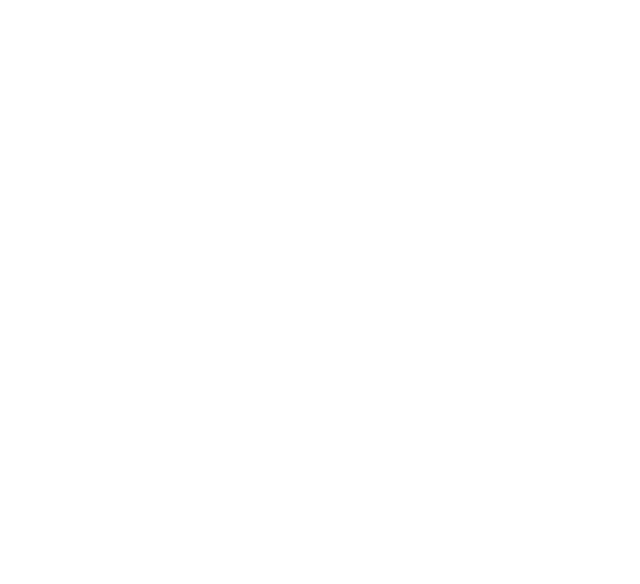
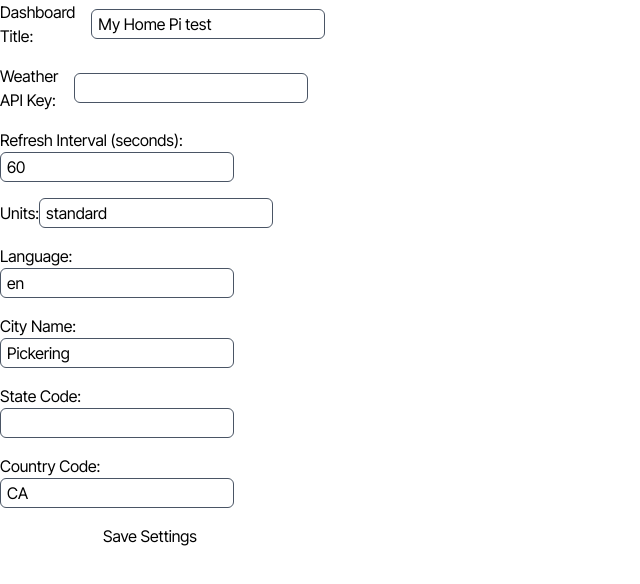
Before and after one commit to jymele/home-dashboard, a Next.js app: page /settings in a window 1280 px wide. Shown: the top 584 px of the page, without its empty margins (0-640 px from the left). Built offline with nearby package versions, Linux system fonts and the light colour scheme.

Commit message:
Implement settings management with form and loading components; remove old config

```diff
--- /dev/null
+++ b/app/Loading.tsx
@@ -0,0 +1,7 @@
+export default async function Loading() {
+    return (
+        <div className="p-2 flex items-center justify-center ring ring-amber-200 rounded-sm">
+            Loading...
+        </div>
+    );
+}
--- a/app/config.ts
+++ /dev/null
@@ -1,15 +0,0 @@
-type Settings = {
-    units: "standard" | "metric" | "imperial",
-    lang: string,
-    city_name: string,
-    state_code?: string,
-    country_code: string
-}
-
-export const settings: Settings = {
-    units: "standard",
-    lang: "en",
-    city_name: "Pickering",
-    state_code:"",
-    country_code: "CA"
-}
--- a/app/globals.css
+++ b/app/globals.css
@@ -1 +1,5 @@
 @import "tailwindcss";
+
+input {
+    @apply border border-gray-600 px-1.5 py-0.5 rounded-md
+}
--- /dev/null
+++ b/app/settings/form.tsx
@@ -0,0 +1,53 @@
+import { getSettings } from '@/lib/settings';
+import { updateSettings } from '@/app/actions';
+
+export default async function SettingsForm() {
+    const settings = await getSettings();
+
+        return (
+            <form action={updateSettings} style={{ display: 'flex', flexDirection: 'column', gap: '1rem', maxWidth: '300px' }}>
+                <div className="flex gap-4 items-center">
+                    <label>Dashboard Title:</label>
+                    <input name="dashboardTitle" defaultValue={settings.dashboardTitle} />
+                </div>
+
+                <div className="flex gap-4 items-center">
+                    <label>Weather API Key:</label>
+                    <input name="weatherApiKey" defaultValue={settings.weatherApiKey} type="password" />
+                </div>
+
+                <label>
+                    Refresh Interval (seconds):
+                    <input name="refreshInterval" defaultValue={settings.refreshInterval} type="number" />
+                </label>
+
+                <label>
+                    Units:
+                    <input name="units" defaultValue={settings.units} />
+                </label>
+
+                <label>
+                    Language:
+                    <input name="lang" defaultValue={settings.lang} />
+                </label>
+
+                <label>
+                    City Name:
+                    <input name="city_name" defaultValue={settings.city_name} />
+                </label>
+
+                <label>
+                    State Code:
+                    <input name="state_code" defaultValue={settings.state_code} />
+                </label>
+
+                <label>
+                    Country Code:
+                    <input name="country_code" defaultValue={settings.country_code} />
+                </label>
+
+
+                <button type="submit">Save Settings</button>
+            </form>
+        );
+}
--- a/app/settings/page.tsx
+++ b/app/settings/page.tsx
@@ -1,3 +1,11 @@
+import SettingsForm from '@/app/settings/form';
+import { Suspense } from 'react';
+
 export default async function SettingsPage() {
-    return <></>
+
+    return <>
+        <Suspense fallback={"Loading..."}>
+            <SettingsForm />
+        </Suspense>
+    </>
 }
--- a/components/custom/main-day-weather/index.tsx
+++ b/components/custom/main-day-weather/index.tsx
@@ -1,19 +1,22 @@
 import { connection } from 'next/server'
-import { Location } from '@/app/types'
-import { settings } from "@/app/config"
+import { getSettings } from '@/lib/settings';
 
 export default async function MainDayWeather() {
-
-    const response = await fetch(`${process.env.OPENWEATHER_API_URL}/geo/1.0/direct?q=${settings.city_name},${settings.state_code},${settings.country_code}&appid=${process.env.OPENWEATHER_API_KEY}`)
-    const locations: Location[] = await response.json()
-    const location: Location = locations[0]
-
+    const settings = await getSettings();
 
     await connection()
     const date = new Date()
 
+    if (!settings.lat || !settings.lon) {
+        return <div className="text-lg font-bold p-4">
+            <h1>{date.toLocaleDateString("en-US", { weekday: "long", month: "long", day: "numeric" })}</h1>
+            <h2 className="py-2">Please set your location in the settings page.</h2>
+        </div>
+    }
+
     return <div className="text-lg font-bold p-4">
-        <h1>{date.toLocaleDateString("en-US", { weekday: "long", month: "long", day: "numeric" })}</h1>
-        <h2 className="py-2">{location.lat}, {location.lon}, {location.country}</h2>
+        <h1>{ settings.dashboardTitle }</h1>
+        <h2>{date.toLocaleDateString("en-US", { weekday: "long", month: "long", day: "numeric" })}</h2>
+        <h2 className="py-2">{settings.lat}, {settings.lon}, {settings.country_code}</h2>
     </div>
 }
--- /dev/null
+++ b/local-settings.json
@@ -0,0 +1,12 @@
+{
+  "weatherApiKey": "",
+  "dashboardTitle": "My Home Pi test",
+  "refreshInterval": 60,
+  "units": "standard",
+  "lang": "en",
+  "city_name": "Pickering",
+  "state_code": "",
+  "country_code": "CA",
+  "lon": -79.090576,
+  "lat": 43.835765
+}
```
